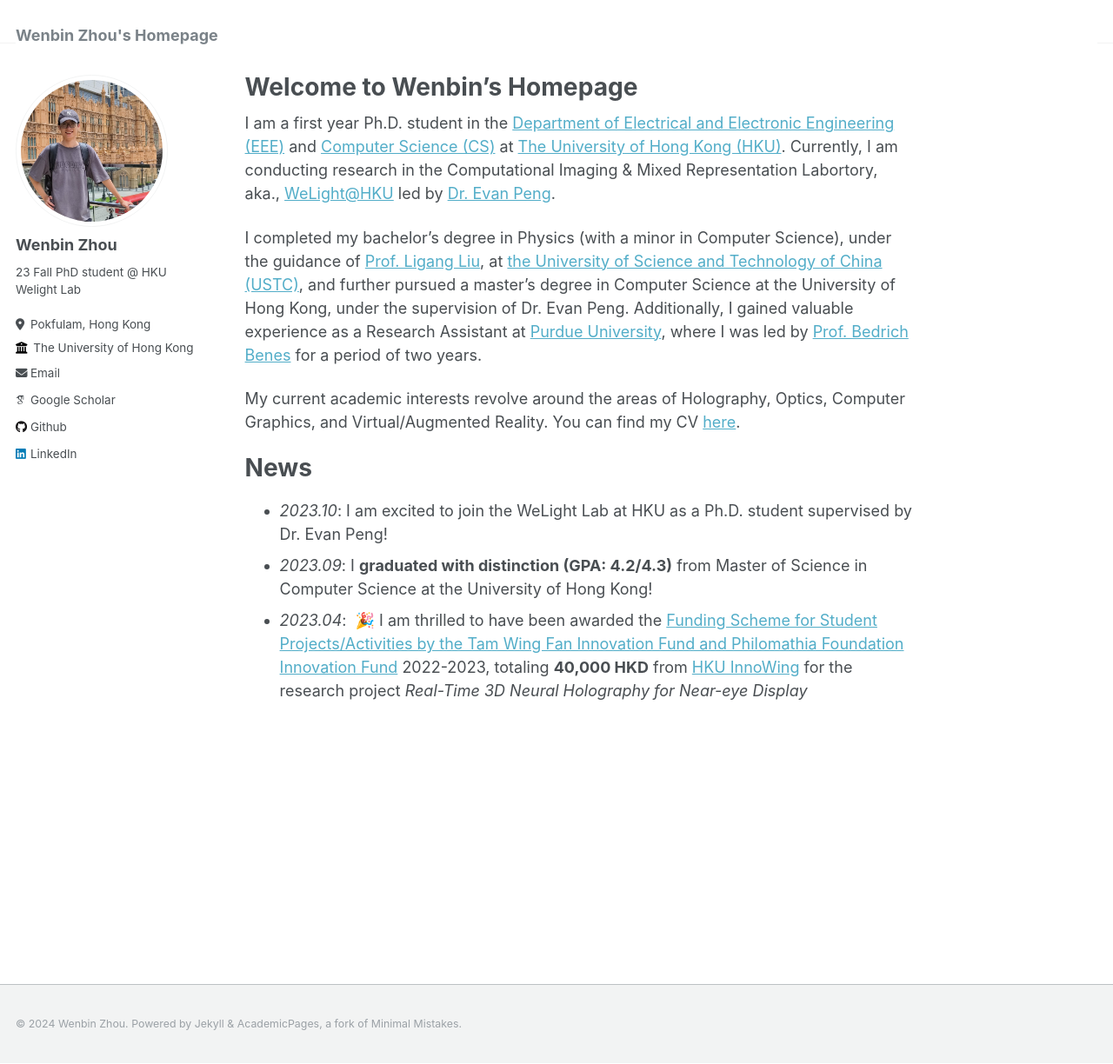
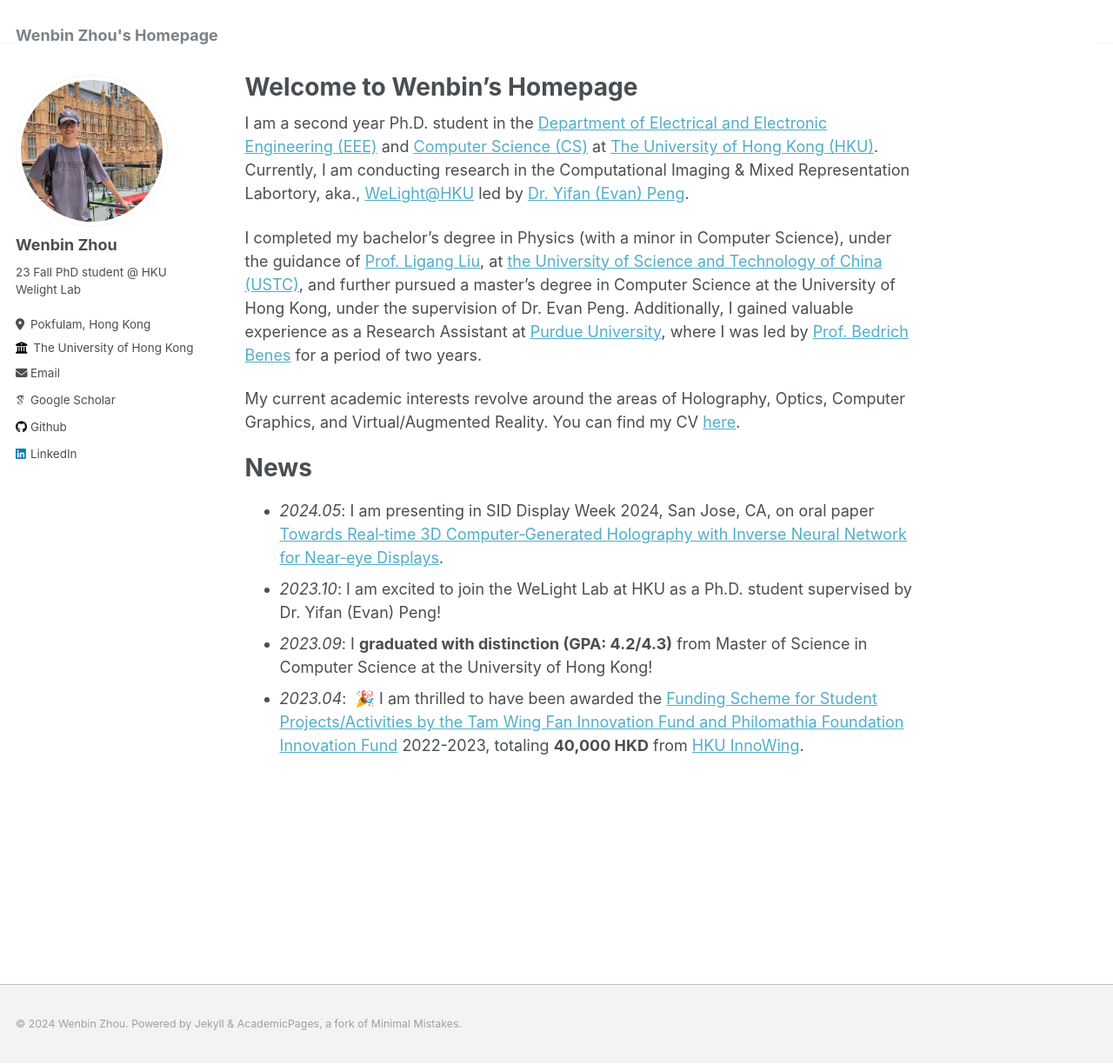
Before and after one commit to zhou-wb/wenbin1, a Jekyll site: the page built from _pages/about.md, in a window 1280 px wide and 1224 px high. Shown: the whole window at 87% size. Built offline with Jekyll 4.4.1, drawn with Linux system fonts in a browser that asks for light colours; some web fonts are replaced.

Commit message:
DW2024Oral

```diff
--- a/_pages/about.md
+++ b/_pages/about.md
@@ -9,7 +9,7 @@ redirect_from:
 
 <!-- About Me
 ===== -->
-I am a first year Ph.D. student in the [Department of Electrical and Electronic Engineering (EEE)](https://www.eee.hku.hk/) and [Computer Science (CS)](https://www.cs.hku.hk/) at [The University of Hong Kong (HKU)](https://www.hku.hk/). Currently, I am conducting research in the Computational Imaging & Mixed Representation Labortory, aka., [WeLight@HKU](https://hku.welight.fun/) led by [Dr. Evan Peng](https://www.eee.hku.hk/~evanpeng/).
+I am a second year Ph.D. student in the [Department of Electrical and Electronic Engineering (EEE)](https://www.eee.hku.hk/) and [Computer Science (CS)](https://www.cs.hku.hk/) at [The University of Hong Kong (HKU)](https://www.hku.hk/). Currently, I am conducting research in the Computational Imaging & Mixed Representation Labortory, aka., [WeLight@HKU](https://hku.welight.fun/) led by [Dr. Yifan (Evan) Peng](https://www.eee.hku.hk/~evanpeng/).
 
 I completed my bachelor's degree in Physics (with a minor in Computer Science), under the guidance of [Prof. Ligang Liu](http://staff.ustc.edu.cn/~lgliu/), at [the University of Science and Technology of China (USTC)](https://en.ustc.edu.cn/), and further pursued a master's degree in Computer Science at the University of Hong Kong, under the supervision of Dr. Evan Peng. Additionally, I gained valuable experience as a Research Assistant at [Purdue University](https://www.purdue.edu/), where I was led by [Prof. Bedrich Benes](https://cs.purdue.edu/homes/bbenes/) for a period of two years.
 
@@ -17,6 +17,7 @@ My current academic interests revolve around the areas of Holography, Optics, Co
 
 News
 =====
-- *2023.10*: I am excited to join the WeLight Lab at HKU as a Ph.D. student supervised by Dr. Evan Peng!
+- *2024.05*: I am presenting in SID Display Week 2024, San Jose, CA, on oral paper [Towards Real‐time 3D Computer‐Generated Holography with Inverse Neural Network for Near‐eye Displays](https://sid.onlinelibrary.wiley.com/doi/abs/10.1002/sdtp.17654).
+- *2023.10*: I am excited to join the WeLight Lab at HKU as a Ph.D. student supervised by Dr. Yifan (Evan) Peng!
 - *2023.09*: I **graduated with distinction (GPA: 4.2/4.3)** from Master of Science in Computer Science at the University of Hong Kong!
-- *2023.04*: &nbsp;🎉 I am thrilled to have been awarded the [Funding Scheme for Student Projects/Activities by the Tam Wing Fan Innovation Fund and Philomathia Foundation Innovation Fund](https://innoacademy.engg.hku.hk/funding-scheme/#:~:text=The%20Funding%20Scheme%20for%20student,engineering%20problems%20in%20the%20world.) 2022-2023, totaling **40,000 HKD** from [HKU InnoWing](https://innowings.engg.hku.hk/) for the research project *Real-Time 3D Neural Holography for Near-eye Display*
+- *2023.04*: &nbsp;🎉 I am thrilled to have been awarded the [Funding Scheme for Student Projects/Activities by the Tam Wing Fan Innovation Fund and Philomathia Foundation Innovation Fund](https://innoacademy.engg.hku.hk/funding-scheme/#:~:text=The%20Funding%20Scheme%20for%20student,engineering%20problems%20in%20the%20world.) 2022-2023, totaling **40,000 HKD** from [HKU InnoWing](https://innowings.engg.hku.hk/).
```
